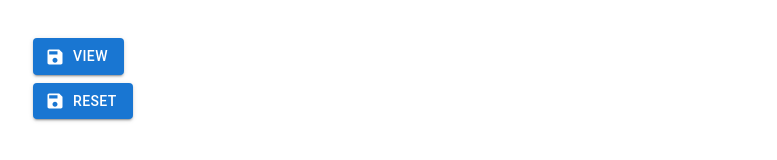
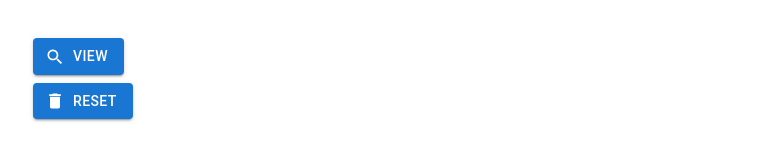
Before and after one commit to CodeMan-Long/Nestjs-React, a React (Create React App) app in the folder frontend/: page /view in a window 1280 px wide. Shown: the part 204-364 px from the top of the page, without its empty margins (3-780 px from the left). Built offline with nearby package versions, Linux system fonts and the light colour scheme.

Commit message:
fix(frontend): modify the icon of button

```diff
--- a/frontend/src/components/ViewForm.tsx
+++ b/frontend/src/components/ViewForm.tsx
@@ -7,7 +7,8 @@ import { AdapterDayjs } from '@mui/x-date-pickers/AdapterDayjs';
 import { LocalizationProvider } from '@mui/x-date-pickers/LocalizationProvider';
 import Box from '@mui/material/Box';
 import LoadingButton from '@mui/lab/LoadingButton';
-import SaveIcon from '@mui/icons-material/Save';
+import SearchIcon from '@mui/icons-material/Search';
+import DeleteIcon from '@mui/icons-material/Delete';
 import axios from 'axios';
 import dayjs, { Dayjs } from 'dayjs';
 import { StatisticsContext } from "../AppContext";
@@ -103,7 +104,7 @@ export default function SaveForm() {
         <LoadingButton
           loading={loadingView}
           loadingPosition="start"
-          startIcon={<SaveIcon />}
+          startIcon={<SearchIcon />}
           variant="contained"
           sx={{ m: 0.5 }}
           onClick={handleView}
@@ -114,7 +115,7 @@ export default function SaveForm() {
         <LoadingButton
           loading={loadingReset}
           loadingPosition="start"
-          startIcon={<SaveIcon />}
+          startIcon={<DeleteIcon />}
           variant="contained"
           sx={{ m: 0.5 }}
           onClick={handleReset}
```
